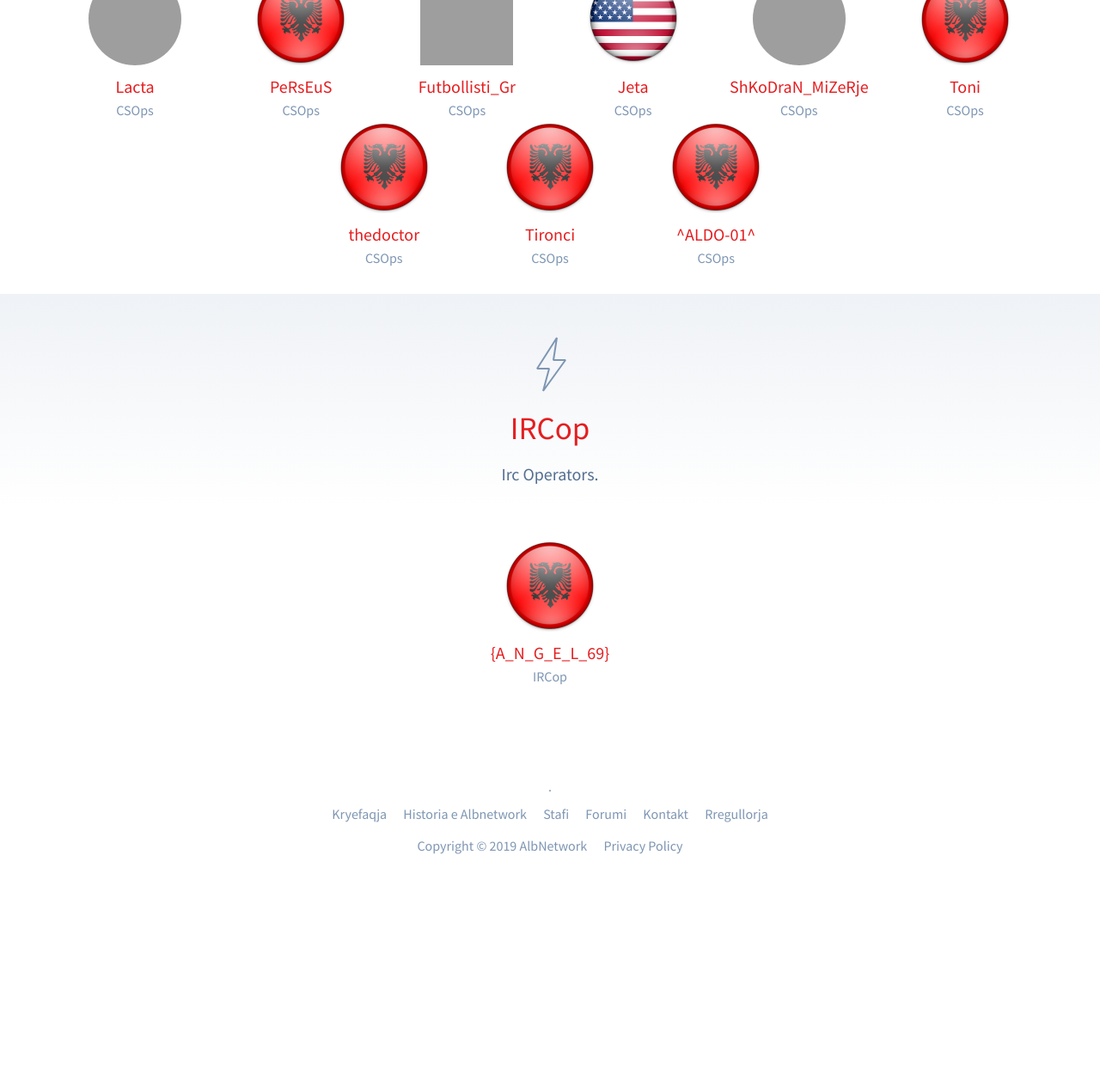
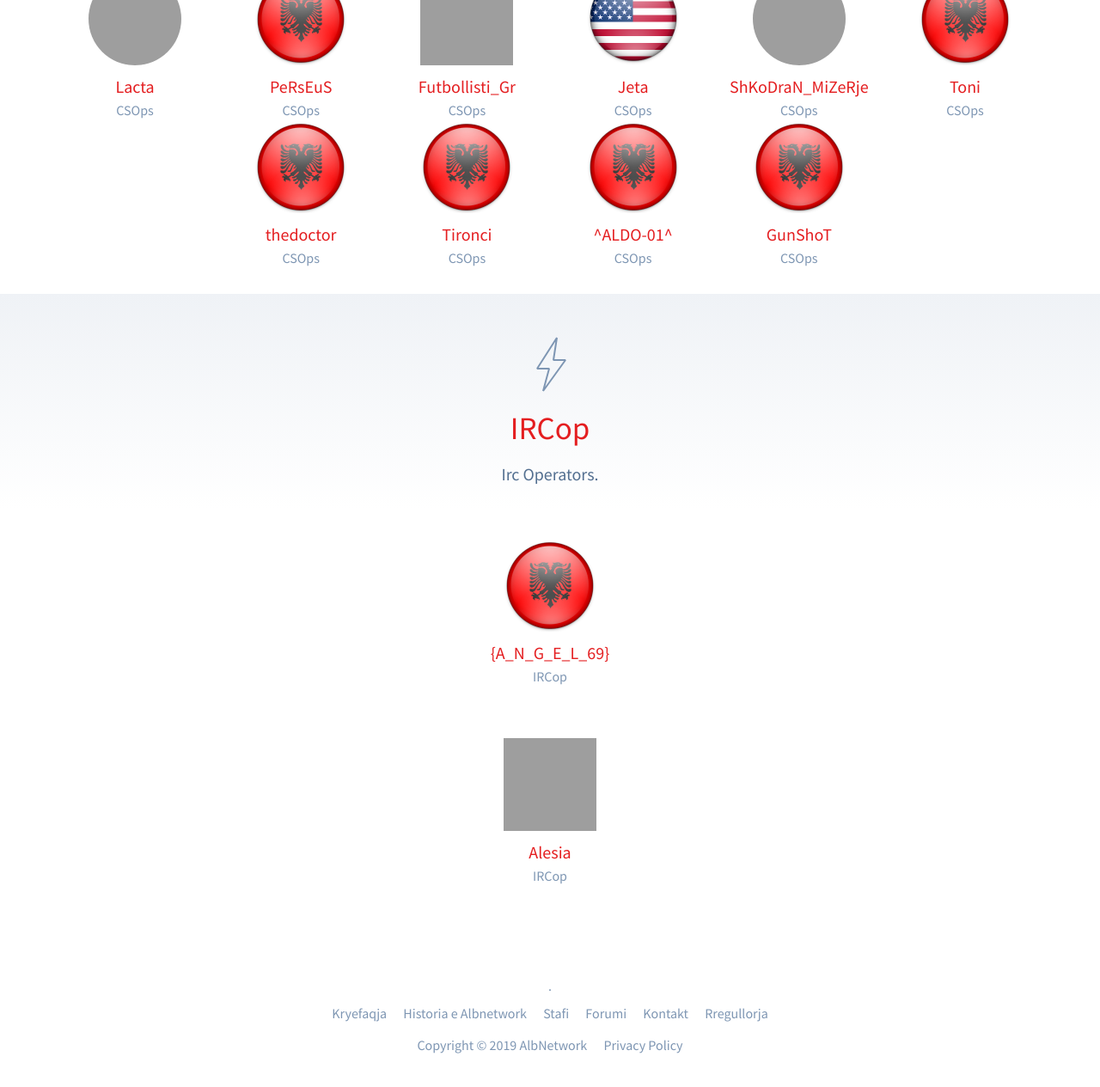
Before and after one commit to AlbnetworkOrg/albnetworkorg.github.io, a Jekyll site: the page built from skuadra.html, in a window 1280 px wide and 1400 px high, scrolled down 2466 px. Shown: the top 1265 px of the window at 86% size. Built offline with Jekyll 4.4.1, drawn with Linux system fonts in a browser that asks for light colours; grey boxes are pictures that could not be loaded.

Commit message:
Update skuadra.html

```diff
--- a/skuadra.html
+++ b/skuadra.html
@@ -285,6 +285,16 @@
       <h4>CSOps</h4>
     </div>
 
+    <div class="Team-member">
+      <h3>
+        <a href="https://forum.albnetwork.org/u/GunShoT" target="_blank">
+          <img src="{{ site.baseurl }}/img/al.png" alt="" width="108" height="108">
+          GunShoT
+        </a>
+      </h3>
+      <h4>CSOps</h4>
+    </div>
+
 
  </div>
 
@@ -310,4 +320,16 @@
       <h4>IRCop</h4>
     </div>
 
+  <div class="Team">
+  <div class="Team-members">
+    <div class="Team-member">
+      <h3>
+        <a href="https://forum.albnetwork.org/u/alesia" target="_blank">
+          <img src="{{ site.baseurl }}/img/gr.png" alt="" width="108" height="108">
+          Alesia
+        </a>
+      </h3>
+      <h4>IRCop</h4>
+    </div>
+
  </div>
```
